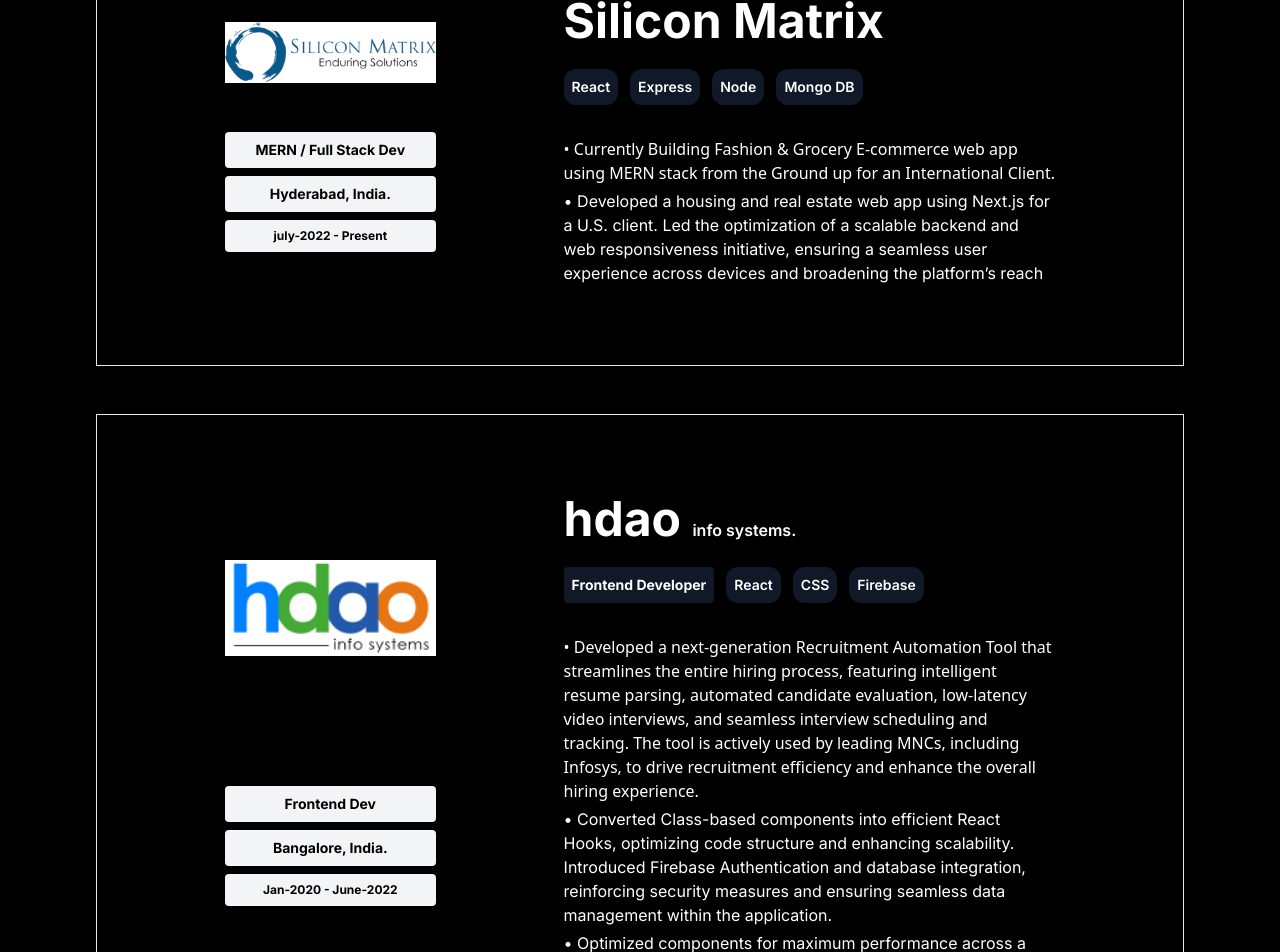
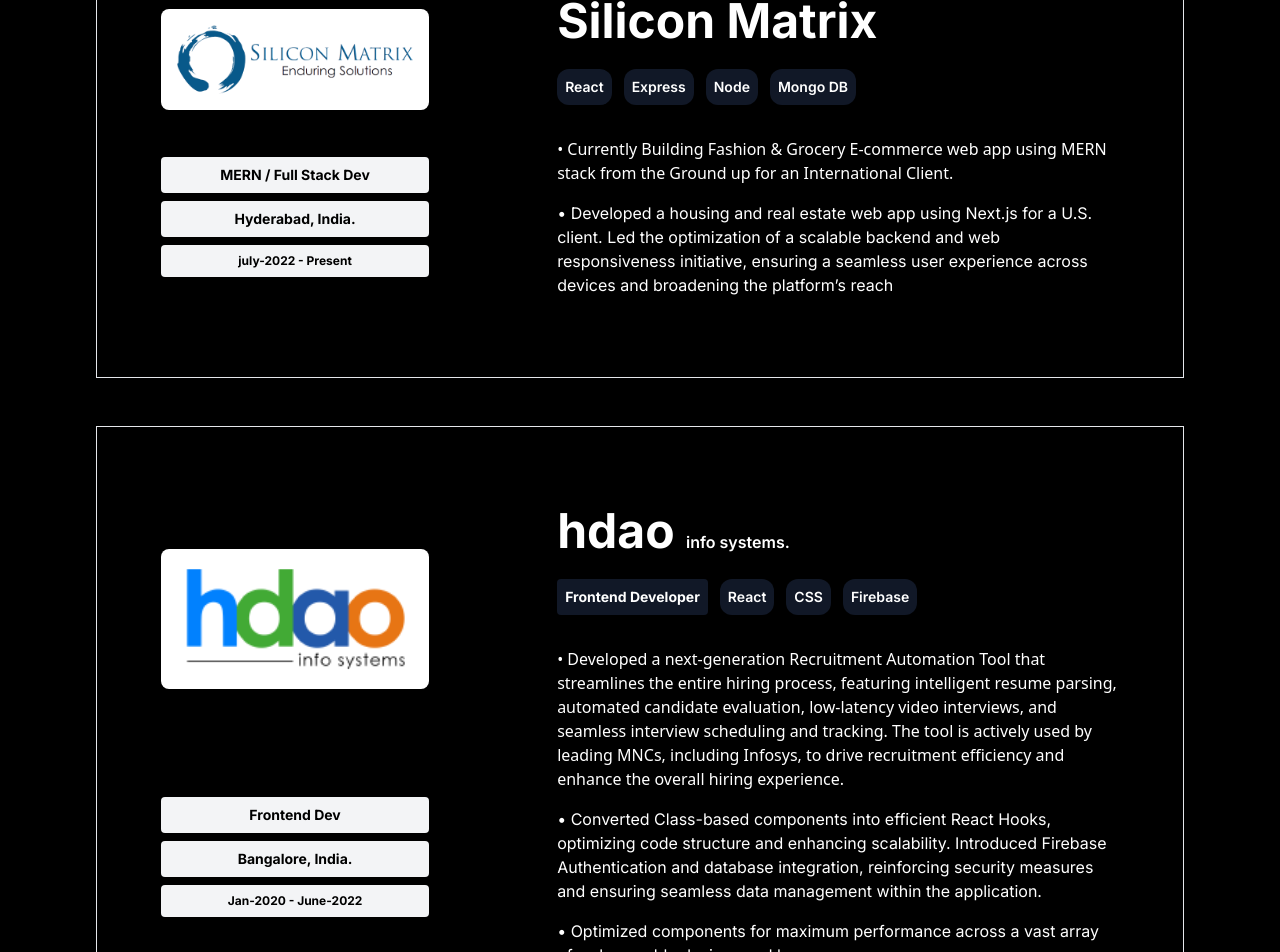
Before and after one commit to Sandeepreddyr12/My-Portfolio, a Next.js app: page / in a window 1280 px wide. Shown: the part 1140-2092 px from the top of the page. Built offline with nearby package versions, Linux system fonts and the light colour scheme.

Commit message:
fixed responsive ness at experience

```diff
--- a/src/components/Experience/Experience.tsx
+++ b/src/components/Experience/Experience.tsx
@@ -14,7 +14,7 @@ export default function Experience({}: Props) {
   return (
     <div
       id="experience"
-      className=" pt-20   flex justify-between items-center mx-auto px-8 md:px-14 lg:px-24 w-full  lg:mt-auto"
+      className=" pt-20  flex justify-between items-center mx-auto px-8 md:px-14 lg:px-24 w-full  lg:mt-auto"
     >
       <section className="w-full">
         <p className="text-4xl mb-6 font-bold border-b-4 border-green-500 p-2 inline">
@@ -30,18 +30,18 @@ export default function Experience({}: Props) {
         <div className="space-y-12 my-16">
           <div
             data-aos="fade-right"
-            className="w-full border border-nav p-16 lg:px-32 lg:py-20 lg:space-x-32 flex justify-center lg:justify-start flex-wrap lg:flex-nowrap"
+            className="w-full border border-nav py-12 px-4 md:px-8 lg:px-16 lg:py-20 lg:space-x-32 flex justify-center lg:justify-start flex-wrap lg:flex-nowrap"
           >
-            <div className="md:w-[30%] flex flex-col justify-around">
+            <div className="flex flex-col justify-around">
               <Image
                 src="/silicon-logo.png"
                 alt=""
                 width={150}
                 height={150}
-                className="w-80  bg-white"
+                className="w-80  bg-white mb-6 p-4 rounded-lg"
               />
 
-              <div className="text-black flex flex-col justify-around text-center">
+              <div className=" text-black flex flex-col justify-around text-center">
                 <div className="px-2 py-2 mb-2 text-sm bg-gray-100 font-bold rounded ">
                   MERN / Full Stack Dev
                 </div>
@@ -63,7 +63,7 @@ export default function Experience({}: Props) {
             </div>
 
             <div className="md:w-[70%] flex flex-wrap justify-center text-center lg:text-left lg:block">
-              <h3 className="text-white text-5xl font-bold hidden md:block">
+              <h3 className="text-white text-5xl font-bold hidden lg:block">
                 {/*it is the name of company i've been working with */}
                 Silicon Matrix
               </h3>
@@ -81,7 +81,7 @@ export default function Experience({}: Props) {
                   Mongo DB
                 </div>
               </div>
-              <div className="font-sans mb-1">
+              <div className="font-sans mb-4">
                 • Currently Building Fashion & Grocery E-commerce web app using
                 MERN stack from the Ground up for an International Client.
               </div>
@@ -95,15 +95,15 @@ export default function Experience({}: Props) {
           </div>
           <div
             data-aos="fade-left"
-            className="w-full border border-nav p-16 lg:px-32 lg:py-20 lg:space-x-32 flex justify-center lg:justify-start flex-wrap lg:flex-nowrap"
+            className="w-full border border-nav py-12 px-4 md:px-8 lg:px-16 lg:py-20 lg:space-x-32 flex justify-center lg:justify-start flex-wrap lg:flex-nowrap"
           >
-            <div className="md:w-[30%] flex flex-col justify-around">
+            <div className="flex flex-col justify-around">
               <Image
                 src="/hdao logo.png"
                 alt=""
                 width={150}
                 height={150}
-                className="w-80 mx-auto bg-white"
+                className="w-80 mx-auto bg-white mb-6 p-4 rounded-lg"
               />
 
               <div className="text-black flex flex-col justify-around text-center">
@@ -129,7 +129,7 @@ export default function Experience({}: Props) {
 
             <div className="md:w-[70%] flex flex-wrap justify-center text-center lg:text-left lg:block">
               {/* below h3 it is the name of company i've worked with*/}
-              <h3 className="text-white text-5xl font-bold hidden md:block">
+              <h3 className="text-white text-5xl font-bold hidden lg:block">
                 hdao{' '}
                 <span className="text-base font-semibold"> info systems.</span>
               </h3>
@@ -147,7 +147,7 @@ export default function Experience({}: Props) {
                   Firebase
                 </div>
               </div>
-              <div className="font-sans mb-1">
+              <div className="font-sans mb-4">
                 • Developed a next-generation Recruitment Automation Tool that
                 streamlines the entire hiring process, featuring intelligent
                 resume parsing, automated candidate evaluation, low-latency
@@ -156,12 +156,12 @@ export default function Experience({}: Props) {
                 Infosys, to drive recruitment efficiency and enhance the overall
                 hiring experience.
               </div>
-              <div className="mb-1">
-                • Converted Class-based components into efficient
-                React Hooks, optimizing code structure and enhancing
-                scalability. Introduced Firebase Authentication and database
-                integration, reinforcing security measures and ensuring seamless
-                data management within the application.
+              <div className="mb-4">
+                • Converted Class-based components into efficient React Hooks,
+                optimizing code structure and enhancing scalability. Introduced
+                Firebase Authentication and database integration, reinforcing
+                security measures and ensuring seamless data management within
+                the application.
               </div>
               <div>
                 • Optimized components for maximum performance across a vast
```
